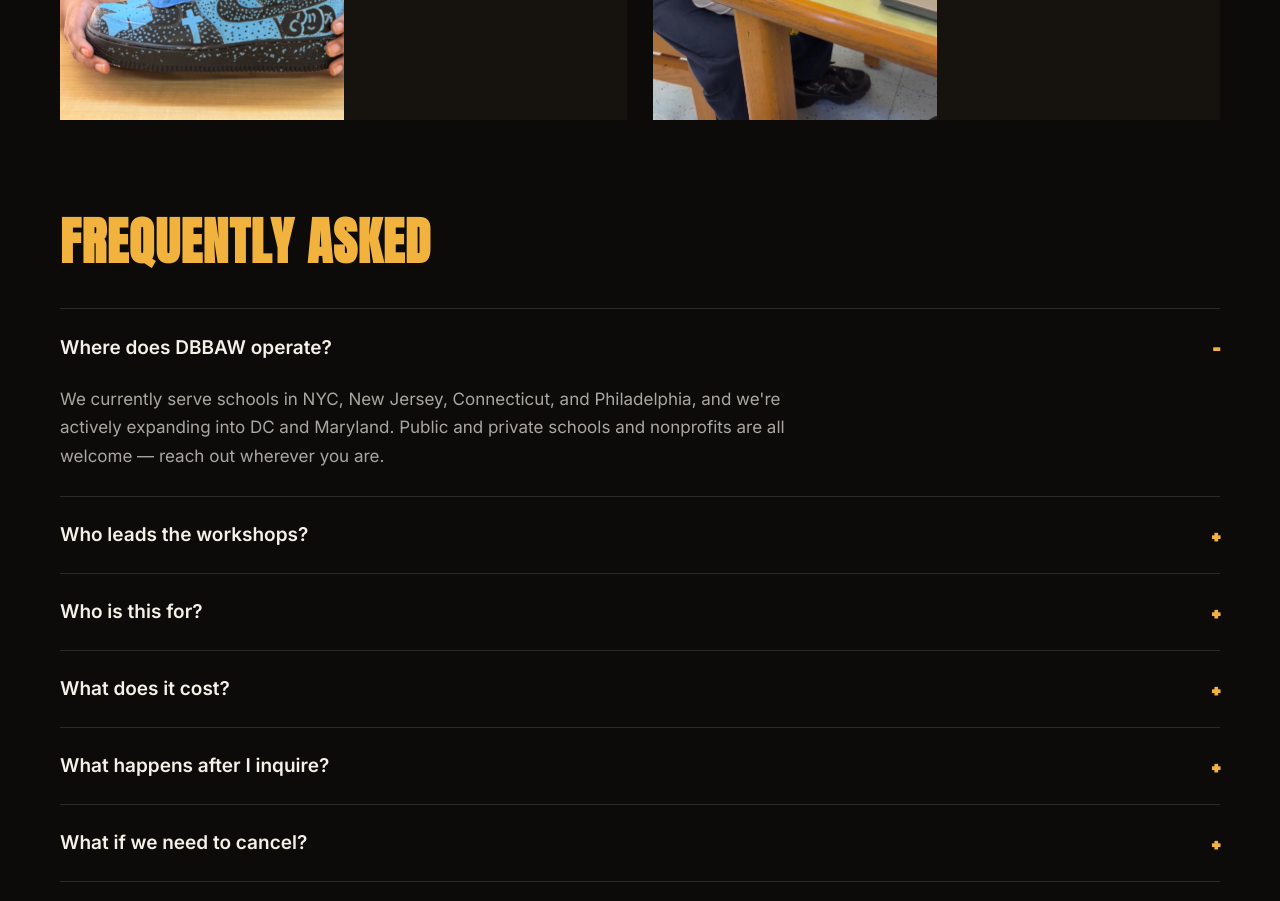
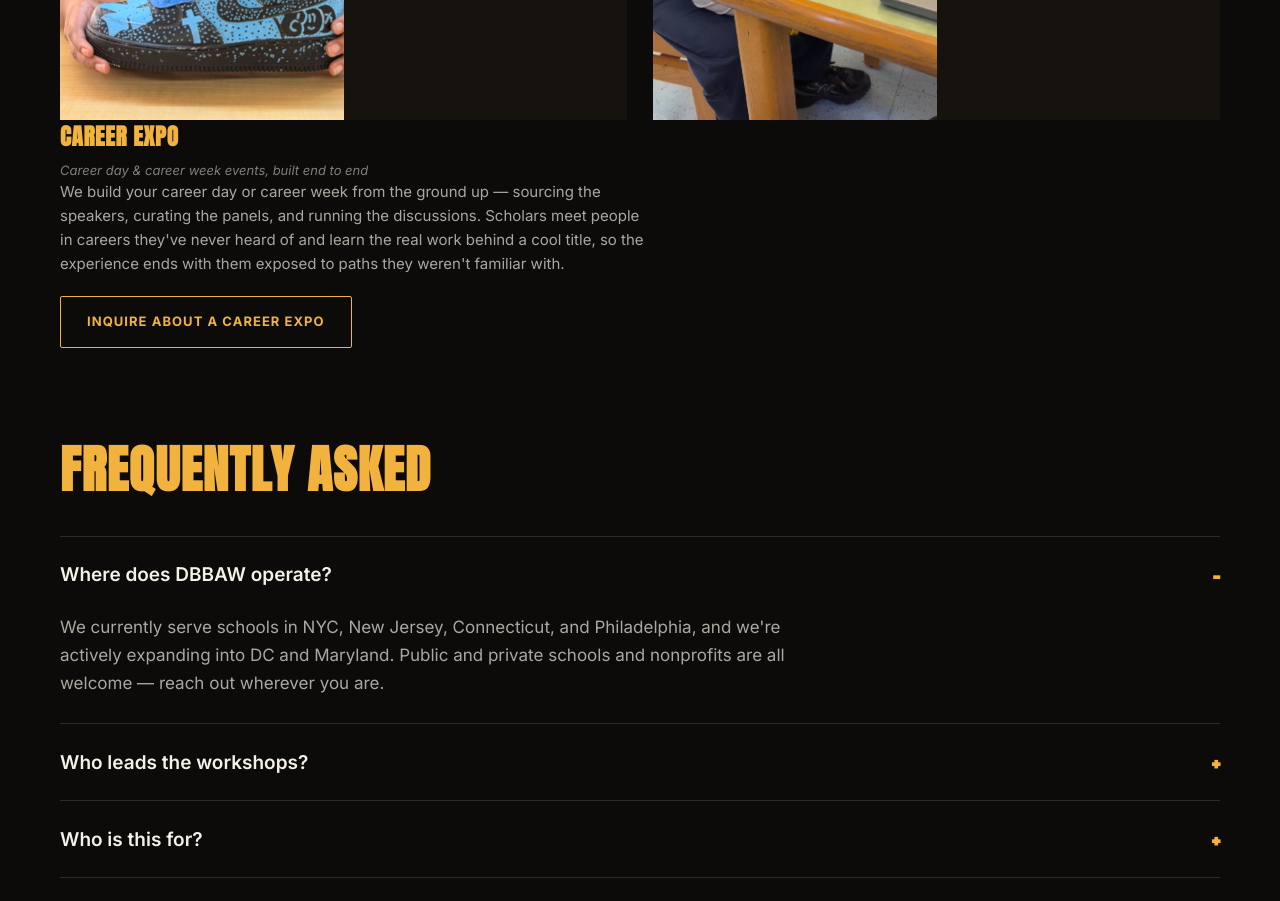
Before and after one commit to dearblackboyaffirmations-byte/dear-black-boy-site, a website: page index.html in a window 1280 px wide. Shown: the part 8100-9001 px from the top of the page. Drawn offline with Linux system fonts and the light colour scheme.

Commit message:
Add files via upload

```diff
--- a/index.html
+++ b/index.html
@@ -361,6 +361,16 @@
       </div>
     </div>
   </div>
+  <div class="career-expo">
+    <div>
+      <h3 class="program__title">Career Expo</h3>
+      <p class="program__meta" style="margin-bottom:0">Career day &amp; career week events, built end to end</p>
+    </div>
+    <div>
+      <p class="program__text" style="max-width:62ch;margin-bottom:20px">We build your career day or career week from the ground up — sourcing the speakers, curating the panels, and running the discussions. Scholars meet people in careers they've never heard of and learn the real work behind a cool title, so the experience ends with them exposed to paths they weren't familiar with.</p>
+      <a class="btn btn--outline-gold" href="#contact">Inquire about a Career Expo</a>
+    </div>
+  </div>
 </section>
 
 <!-- FAQ -->
@@ -476,6 +486,9 @@
           <option>Dean's List</option>
           <option>Black to Bizness</option>
           <option>Lit Champs</option>
+          <option>Career Expo</option>
+          <option>Speaking Engagement</option>
+          <option>Custom Package — let's build one</option>
           <option>Corporate Giving / Sponsorship</option>
         </select>
       </label>
```
